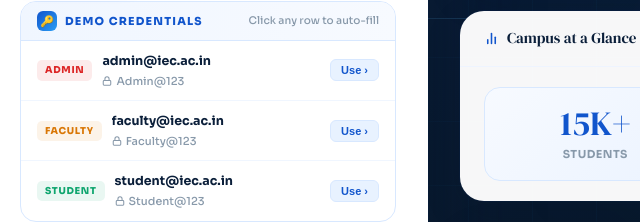
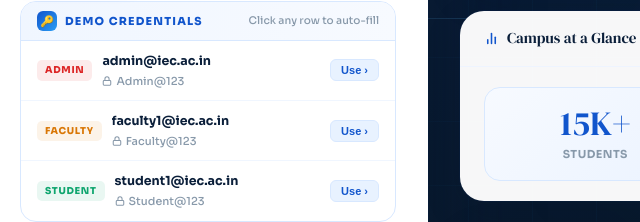
Before and after one commit to manishverma0507/IEC-Smart-ERP, a website: page public/login.html in a window 1280 px wide. Shown: the part 455-677 px from the top of the page, 44-684 px from the left. Drawn offline with Linux system fonts and the light colour scheme.

Commit message:
Update login.html

```diff
--- a/public/login.html
+++ b/public/login.html
@@ -299,18 +299,18 @@
             </div>
             <button class="use-btn" tabindex="-1" aria-hidden="true">Use ›</button>
           </div>
-          <div class="demo-row" onclick="fillCreds('faculty@iec.ac.in','Faculty@123','faculty')" tabindex="0" role="button" aria-label="Use faculty credentials">
+          <div class="demo-row" onclick="fillCreds('faculty1@iec.ac.in','Faculty@123','faculty')" tabindex="0" role="button" aria-label="Use faculty credentials">
             <span class="badge b-faculty">Faculty</span>
             <div class="demo-info">
-              <div class="demo-em">faculty@iec.ac.in</div>
+              <div class="demo-em">faculty1@iec.ac.in</div>
               <div class="demo-pw"><svg width="10" height="10" viewBox="0 0 24 24" fill="none" stroke="currentColor" stroke-width="2.5" aria-hidden="true"><rect x="3" y="11" width="18" height="11" rx="2"/><path d="M7 11V7a5 5 0 0 1 10 0v4"/></svg>Faculty@123</div>
             </div>
             <button class="use-btn" tabindex="-1" aria-hidden="true">Use ›</button>
           </div>
-          <div class="demo-row" onclick="fillCreds('student@iec.ac.in','Student@123','student')" tabindex="0" role="button" aria-label="Use student credentials">
+          <div class="demo-row" onclick="fillCreds('student1@iec.ac.in','Student@123','student')" tabindex="0" role="button" aria-label="Use student credentials">
             <span class="badge b-student">Student</span>
             <div class="demo-info">
-              <div class="demo-em">student@iec.ac.in</div>
+              <div class="demo-em">student1@iec.ac.in</div>
               <div class="demo-pw"><svg width="10" height="10" viewBox="0 0 24 24" fill="none" stroke="currentColor" stroke-width="2.5" aria-hidden="true"><rect x="3" y="11" width="18" height="11" rx="2"/><path d="M7 11V7a5 5 0 0 1 10 0v4"/></svg>Student@123</div>
             </div>
             <button class="use-btn" tabindex="-1" aria-hidden="true">Use ›</button>
```
